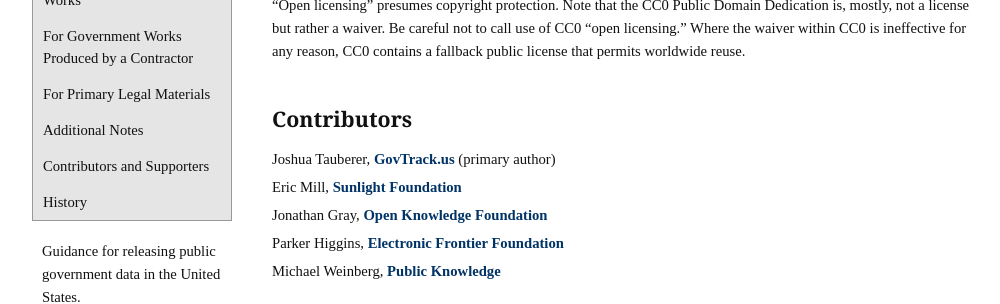
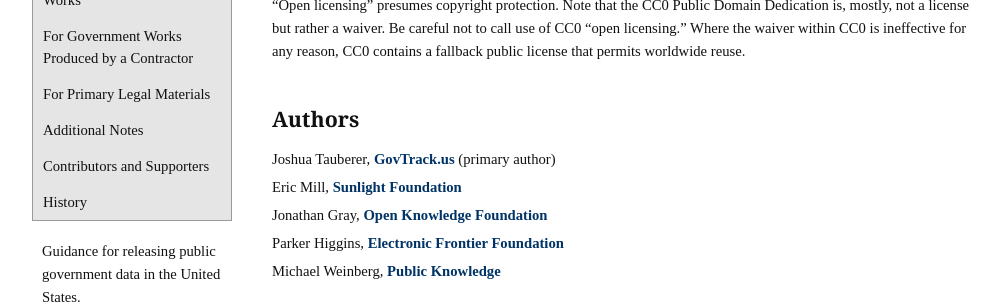
Before and after one commit to unitedstates/licensing, a Jekyll site: the page built from index.md, in a window 1280 px wide and 900 px high, scrolled down 2999 px. Shown: the part 156-460 px from the top of the window, without its empty margins (18-1018 px from the left). Built offline with Jekyll 4.4.1, drawn with Linux system fonts in a browser that asks for light colours; nearby versions of some CDN libraries; some web fonts are replaced.

Commit message:
Use Authors instead of Contributors

```diff
--- a/index.md
+++ b/index.md
@@ -88,7 +88,7 @@ The [Open Data Commons Public Domain Dedication and License (PDDL)][6] is very s
 [5]: http://ipmall.info/hosted_resources/copyrightcompendium.asp "Compendium II: Copyright Office Practices. 1998. Section 206.01."
 [6]: http://opendatacommons.org/licenses/pddl/
 
-#### Contributors
+#### Authors
 
 * Joshua Tauberer, [GovTrack.us](http://www.govtrack.us) (primary author)
 * Eric Mill, [Sunlight Foundation](http://sunlightfoundation.com)
```
